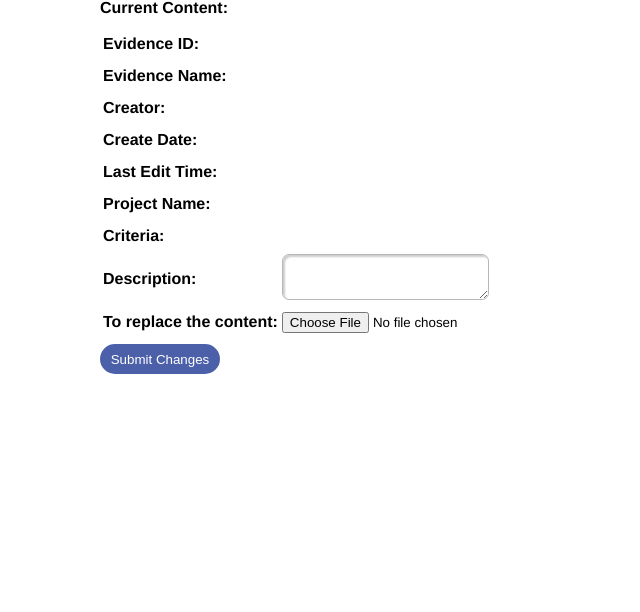
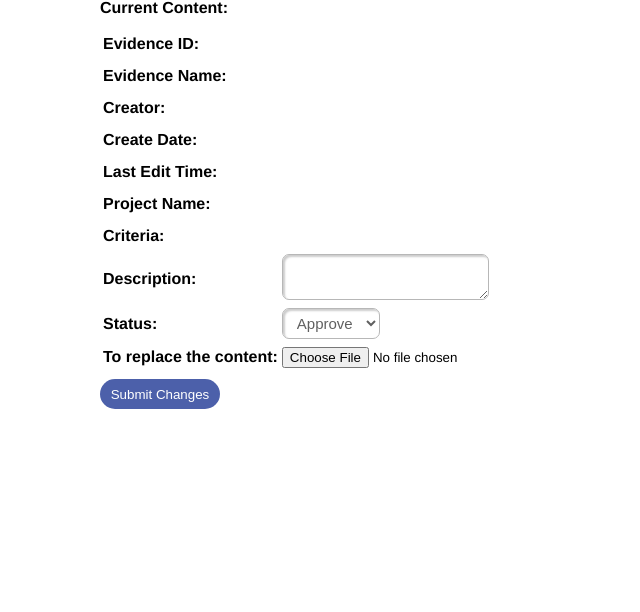
Before and after one commit to Security-Evaluations-Management/ManageYourSecurityEvaluations, a Python web app: template frontend/templates/view.html in a window 1280 px wide. Shown: the part 105-717 px from the top of the page, without its empty margins (0-640 px from the left). Run offline with Jinja, Linux system fonts and the light colour scheme; the template is opened without the code that fills it, so the values that code supplies are empty.

Commit message:
[Tian] Update view page

```diff
--- a/frontend/static/css/view.css
+++ b/frontend/static/css/view.css
@@ -84,3 +84,40 @@ textarea{
     -o-transition: all 200ms cubic-bezier(0.42, 0, 0.58, 1);
     transition: all 200ms cubic-bezier(0.42, 0, 0.58, 1);
 }
+select{
+    -webkit-box-sizing: content-box;
+    -moz-box-sizing: content-box;
+    box-sizing: content-box;
+    padding: 5px 10px 5px 10px;
+    background: white;
+    box-shadow: 2px 2px 2px 0 rgba(0,0,0,0.2) inset;
+    -webkit-box-shadow: 2px 2px 2px 0 rgba(0,0,0,0.2) inset;
+    cursor: pointer;
+    color: rgba(96,96,96,1);
+    font: normal 15px/normal Arial, Helvetica, sans-serif;
+    border: 1px solid #b7b7b7;
+    -webkit-border-radius: 7px;
+    border-radius: 7px;
+
+}
+
+option{
+     color: #223254;
+   }
+
+option[value=""][disabled]{
+    display: none;
+      }
+
+
+option:focus{
+   outline: none;
+   border-color: #0077FF;
+   box-shadow: 0 0 0 2px;
+   rgba(#0077FF,.2);
+       }
+
+
+option:hover {
+    stroke: #0077FF;
+    }
--- a/frontend/templates/view.html
+++ b/frontend/templates/view.html
@@ -63,6 +63,17 @@
                 </div>
 
             </tr>
+             <tr>
+                <div class = "status-dropdown">
+                <td><p class="evidence-title">Status:</p></td>
+                <td><select name="status" id="status">
+                  <option value="approve">Approve</option>
+                  <option value="pending">Pending</option>
+                  <option value="deny">Deny</option>
+                </select></td>
+                </div>
+
+            </tr>
                 <p class="content-title">Current Content:</p>
                 <div class = "description">
                 <p>{{ evidence.content }}</p>
```
